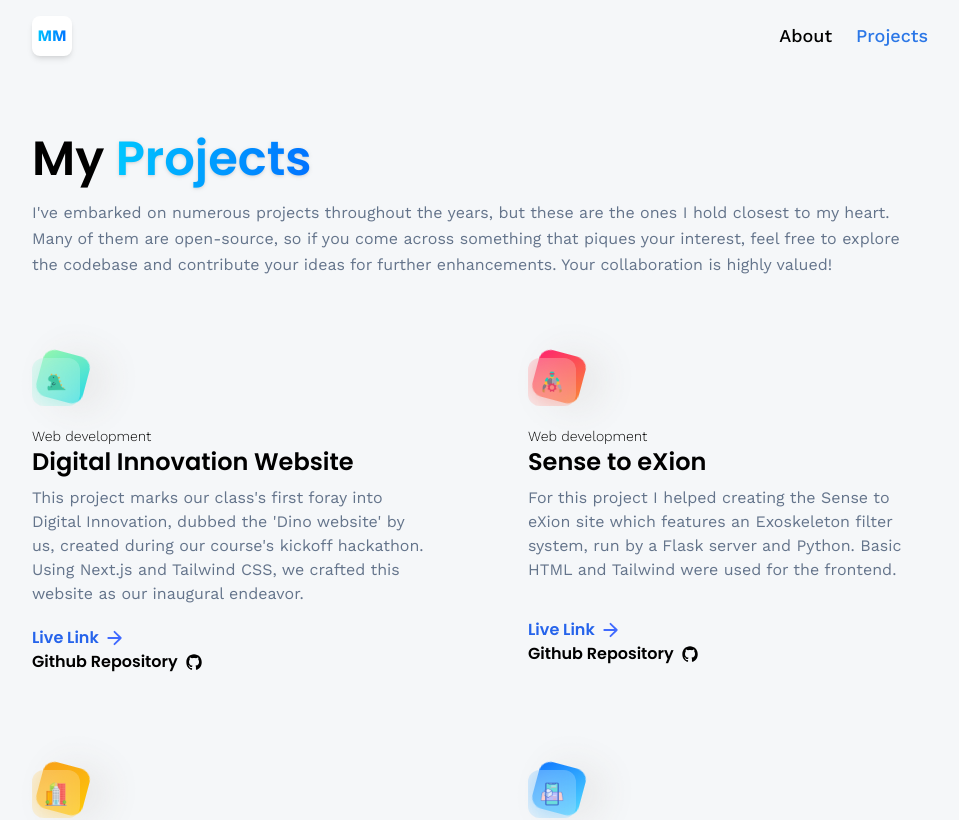
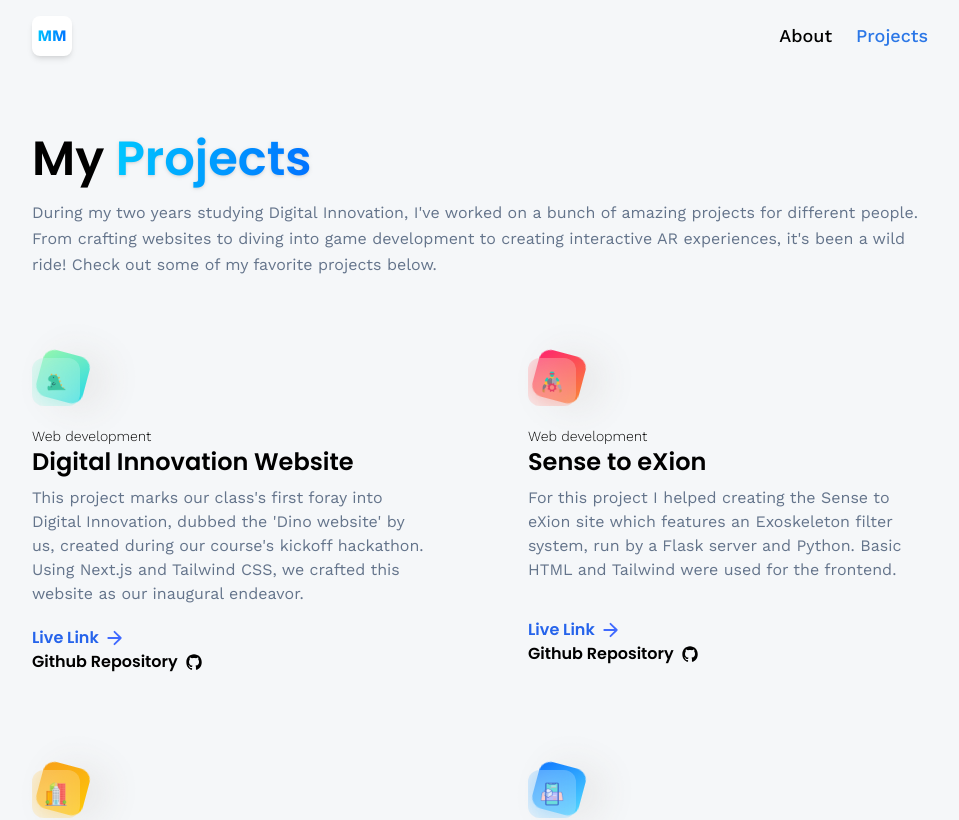
Before and after one commit to marnikmaes/3DPortfolio, a React (Vite) app in the folder portfolio/: page /projects in a window 1280 px wide. Shown: the top 820 px of the page, without its empty margins (160-1119 px from the left). Built offline with nearby package versions, Linux system fonts and the light colour scheme.

Commit message:
Update Projects.jsx

```diff
--- a/portfolio/src/pages/Projects.jsx
+++ b/portfolio/src/pages/Projects.jsx
@@ -15,11 +15,9 @@ const Projects = () => {
             </h1>
 
             <p className='text-slate-500 mt-2 leading-relaxed'>
-                I've embarked on numerous projects throughout the years, but these are
-                the ones I hold closest to my heart. Many of them are open-source, so if
-                you come across something that piques your interest, feel free to
-                explore the codebase and contribute your ideas for further enhancements.
-                Your collaboration is highly valued!
+            During my two years studying Digital Innovation, I've worked on a bunch of amazing projects for different people.
+            From crafting websites to diving into game development to creating interactive AR experiences, it's been a wild ride!
+            Check out some of my favorite projects below.
             </p>
             <div className='flex flex-wrap my-20 lg:gap-24 gap-16'>
                 {projects.map((project) => (
```
